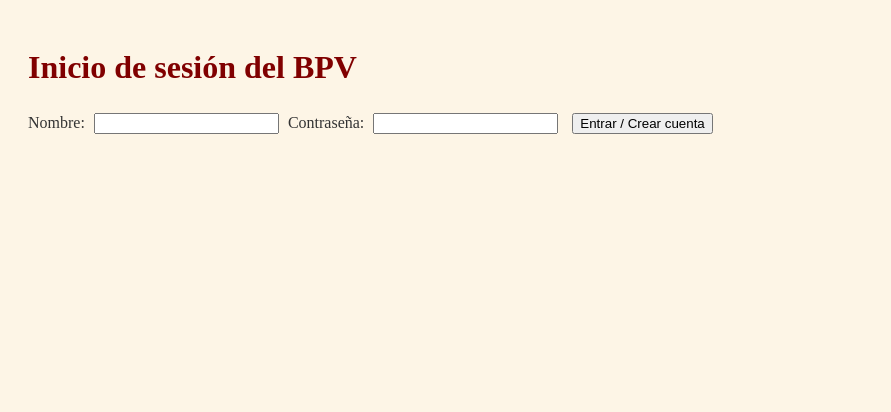
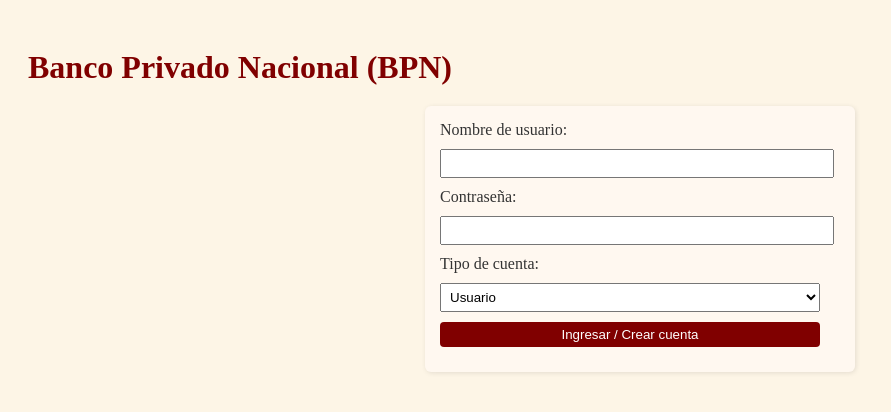
Before and after one commit to Rogamoll/BancoPesetas, a Flask app: page /login in a window 1280 px wide. Shown: the top 412 px of the page, without its empty margins (0-891 px from the left). Run offline with Flask 3, Linux system fonts and the light colour scheme.

Commit message:
nuevo diseño de login (1)

```diff
--- a/templates/login.html
+++ b/templates/login.html
@@ -2,19 +2,49 @@
 <html>
 <head>
 <meta charset="UTF-8">
-<title>Banco Privado Nacional</title>
+<title>Banco Privado Nacional (BPN) - Login</title>
 <style>
 body { font-family: serif; background-color: #fdf5e6; color: #333; padding: 20px; }
-h1 { color: #800000; }
-input, button { margin: 5px; }
+h1 { color: #800000; margin-bottom: 20px; }
+form { background: #fff8f0; padding: 15px; border-radius: 6px; box-shadow: 1px 1px 5px rgba(0,0,0,0.1); max-width: 400px; margin:auto; }
+input, button, select { display: block; width: 95%; margin: 10px 0; padding:5px; }
+button { background: #800000; color: #fff; border: none; border-radius:4px; cursor:pointer; }
+button:hover { background:#a00000; }
+.flash { padding:8px; margin-bottom:10px; border-radius:4px;}
+.flash.info { background:#d4edda; color:#155724; }
+.flash.error { background:#f8d7da; color:#721c24; }
 </style>
 </head>
 <body>
-<h1>Inicio de sesión del BPV</h1>
+
+<h1>Banco Privado Nacional (BPN)</h1>
+
+{% with messages = get_flashed_messages(with_categories=true) %}
+  {% if messages %}
+    {% for category, message in messages %}
+      <div class="flash {{category}}">{{ message }}</div>
+    {% endfor %}
+  {% endif %}
+{% endwith %}
+
 <form action="/login" method="post">
-    Nombre: <input type="text" name="nombre" required>
-    Contraseña: <input type="password" name="password" required>
-    <button type="submit">Entrar / Crear cuenta</button>
+    <label>Nombre de usuario:</label>
+    <input type="text" name="nombre" required>
+
+    <label>Contraseña:</label>
+    <input type="password" name="password" required>
+
+    <label>Tipo de cuenta:</label>
+    <select name="tipo">
+        <option value="usuario" selected>Usuario</option>
+        <option value="comercio">Comercio</option>
+        {% if not fondador %}
+        <option value="fundador">Fundador</option>
+        {% endif %}
+    </select>
+
+    <button type="submit">Ingresar / Crear cuenta</button>
 </form>
+
 </body>
 </html>
```
